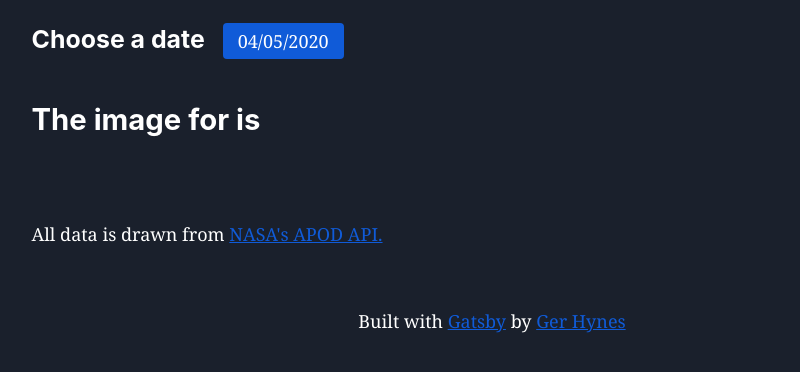
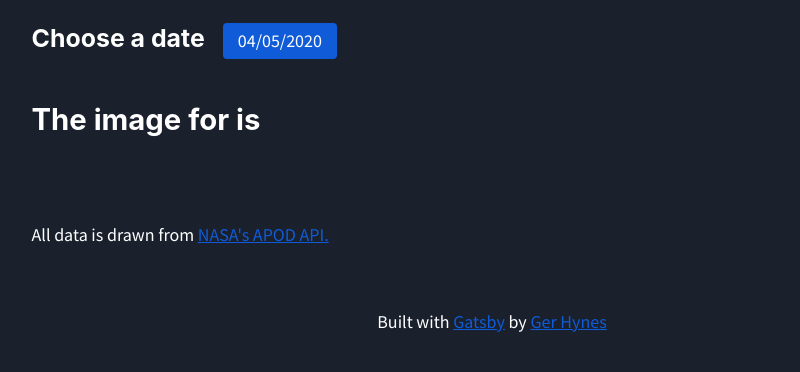
Before and after one commit to gerhynes/nasa-apod, a Gatsby site: page / in a window 1280 px wide. Shown: the part 100-472 px from the top of the page, without its empty margins (148-948 px from the left). Built offline with nearby package versions, Linux system fonts and the light colour scheme; Gatsby itself is replaced by a stand-in of ours; no server answers.

Commit message:
Change body font to Source Sans Pro

```diff
--- a/package.json
+++ b/package.json
@@ -18,7 +18,8 @@
     "react": "^16.12.0",
     "react-datepicker": "^2.14.1",
     "react-dom": "^16.12.0",
-    "react-helmet": "^6.0.0"
+    "react-helmet": "^6.0.0",
+    "typeface-source-sans-pro": "^1.1.5"
   },
   "devDependencies": {
     "prettier": "2.0.5"
--- a/src/components/layout.css
+++ b/src/components/layout.css
@@ -202,7 +202,7 @@ html {
 body {
   color: #fff;
   background: #1a202c;
-  font-family: georgia, serif;
+  font-family: "Source Sans Pro", sans-serif;
   font-weight: normal;
   word-wrap: break-word;
   font-kerning: normal;
--- a/src/components/layout.js
+++ b/src/components/layout.js
@@ -8,6 +8,8 @@
 import React from "react"
 import PropTypes from "prop-types"
 import { useStaticQuery, graphql } from "gatsby"
+
+import "typeface-source-sans-pro"
 
 import Header from "./header"
 import "./layout.css"
```
Also changed, not shown: 1 other file.
